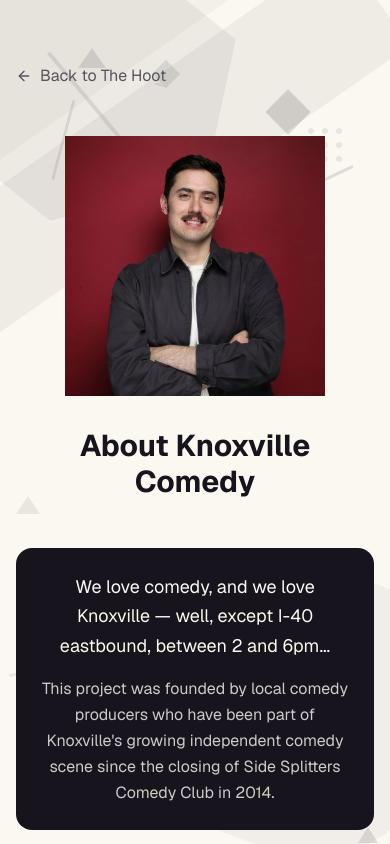
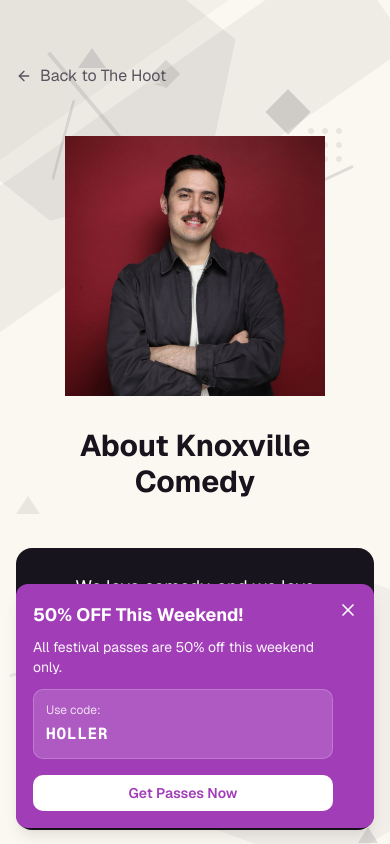
Before and after one commit to knoxvillecomedy/knoxcom, a Next.js app: page /about in a window 390 px wide. Shown: the top 844 px of the page. Built offline with nearby package versions, Linux system fonts and the light colour scheme.

Commit message:
feat: add scroll-triggered promotional popup component
Create mobile-responsive popup for 50% off pass deal promotion.

```diff
--- a/app/layout.tsx
+++ b/app/layout.tsx
@@ -2,6 +2,7 @@ import type { Metadata } from 'next'
 import { Geist, Geist_Mono, Fraunces } from 'next/font/google'
 import { Analytics } from '@vercel/analytics/next'
 import { SpeedInsights } from '@vercel/speed-insights/next'
+import { PromoPopup } from '@/components/promo-popup'
 import './globals.css'
 
 const _geist = Geist({ subsets: ["latin"] });
@@ -59,6 +60,7 @@ export default function RootLayout({
   return (
     <html lang="en">
       <body className="font-sans antialiased">
+        <PromoPopup />
         {children}
         <Analytics />
         <SpeedInsights />
--- /dev/null
+++ b/components/promo-popup.tsx
@@ -0,0 +1,67 @@
+'use client'
+
+import { useState, useEffect } from 'react'
+import { X } from 'lucide-react'
+
+export function PromoPopup() {
+  const [isVisible, setIsVisible] = useState(false)
+
+  useEffect(() => {
+    const handleScroll = () => {
+      // Show popup after scrolling down 400px
+      if (window.scrollY > 400) {
+        setIsVisible(true)
+      }
+    }
+
+    window.addEventListener('scroll', handleScroll)
+    return () => window.removeEventListener('scroll', handleScroll)
+  }, [])
+
+  if (!isVisible) return null
+
+  return (
+    <div className="fixed bottom-4 left-4 right-4 z-50 max-w-sm animate-slide-up md:bottom-6 md:left-6 md:right-auto">
+      <div className="bg-primary text-primary-foreground rounded-lg shadow-lg border border-primary/20 overflow-hidden">
+        {/* Close button */}
+        <button
+          onClick={() => setIsVisible(false)}
+          className="absolute top-3 right-3 p-1 hover:bg-primary-foreground/10 rounded-md transition-colors"
+          aria-label="Close"
+        >
+          <X className="w-5 h-5" />
+        </button>
+
+        {/* Content */}
+        <div className="p-4 pr-10">
+          <div className="font-bold text-lg mb-2">
+            50% OFF This Weekend!
+          </div>
+          <p className="text-sm opacity-95 mb-3">
+            All festival passes are 50% off this weekend only.
+          </p>
+
+          {/* Promo code highlight */}
+          <div className="bg-primary-foreground/15 rounded-md p-3 border border-primary-foreground/20">
+            <div className="text-xs opacity-80 mb-1">Use code:</div>
+            <div className="font-mono font-bold text-base tracking-wider">
+              HOLLER
+            </div>
+          </div>
+
+          {/* CTA Button */}
+          <button
+            onClick={() => {
+              const ticketsSection = document.getElementById('tickets')
+              ticketsSection?.scrollIntoView({ behavior: 'smooth' })
+              setIsVisible(false)
+            }}
+            className="w-full mt-4 bg-primary-foreground text-primary font-semibold py-2 px-4 rounded-md hover:bg-primary-foreground/90 transition-colors text-sm"
+          >
+            Get Passes Now
+          </button>
+        </div>
+      </div>
+    </div>
+  )
+}
```
